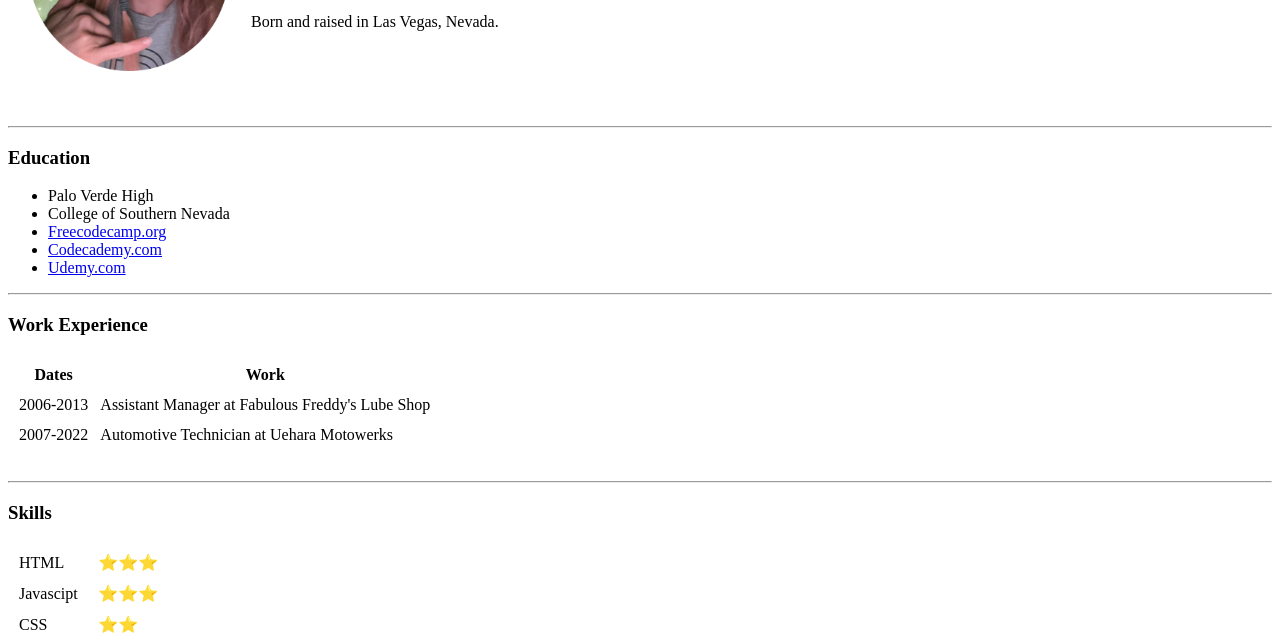
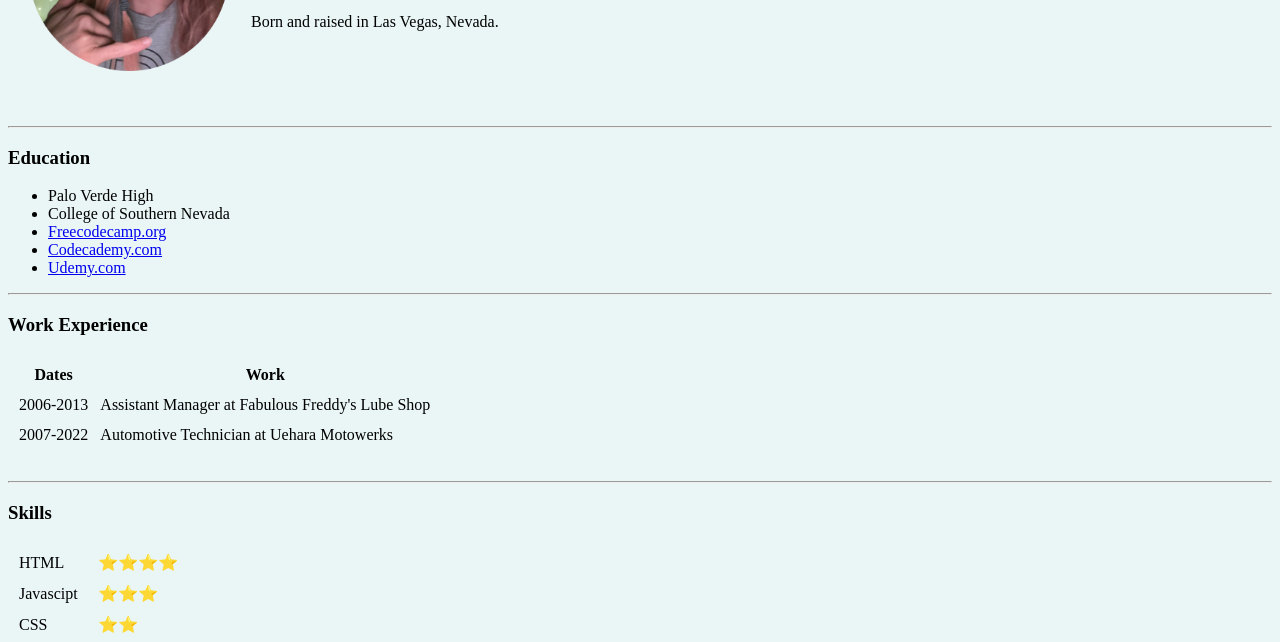
Before and after one commit to kLeister07/Kevin-s-Personal-Site, a website: page index.html in a window 1280 px wide. Shown: the part 158-800 px from the top of the page. Drawn offline with Linux system fonts and the light colour scheme.

Commit message:
udemy bootcamp my personal site

```diff
--- a/index.html
+++ b/index.html
@@ -7,7 +7,7 @@
         <title>Kevin's Personal Site</title>
 
     </head>
-    <body>
+    <body style="background-color: #EAF6F6;">
         <table cellspacing="20">
             <tr>
                 <td> <img style="height:200px" src="kevin-modified.png" alt="Kevin profile picture"></td>
@@ -56,7 +56,7 @@
                 <table cellspacing="10">
                     <tr>
                         <td>HTML</td>
-                        <td>⭐⭐⭐</td>
+                        <td>⭐⭐⭐⭐</td>
                     </tr>
                     <tr>
                         <td>Javascipt </td>
```
